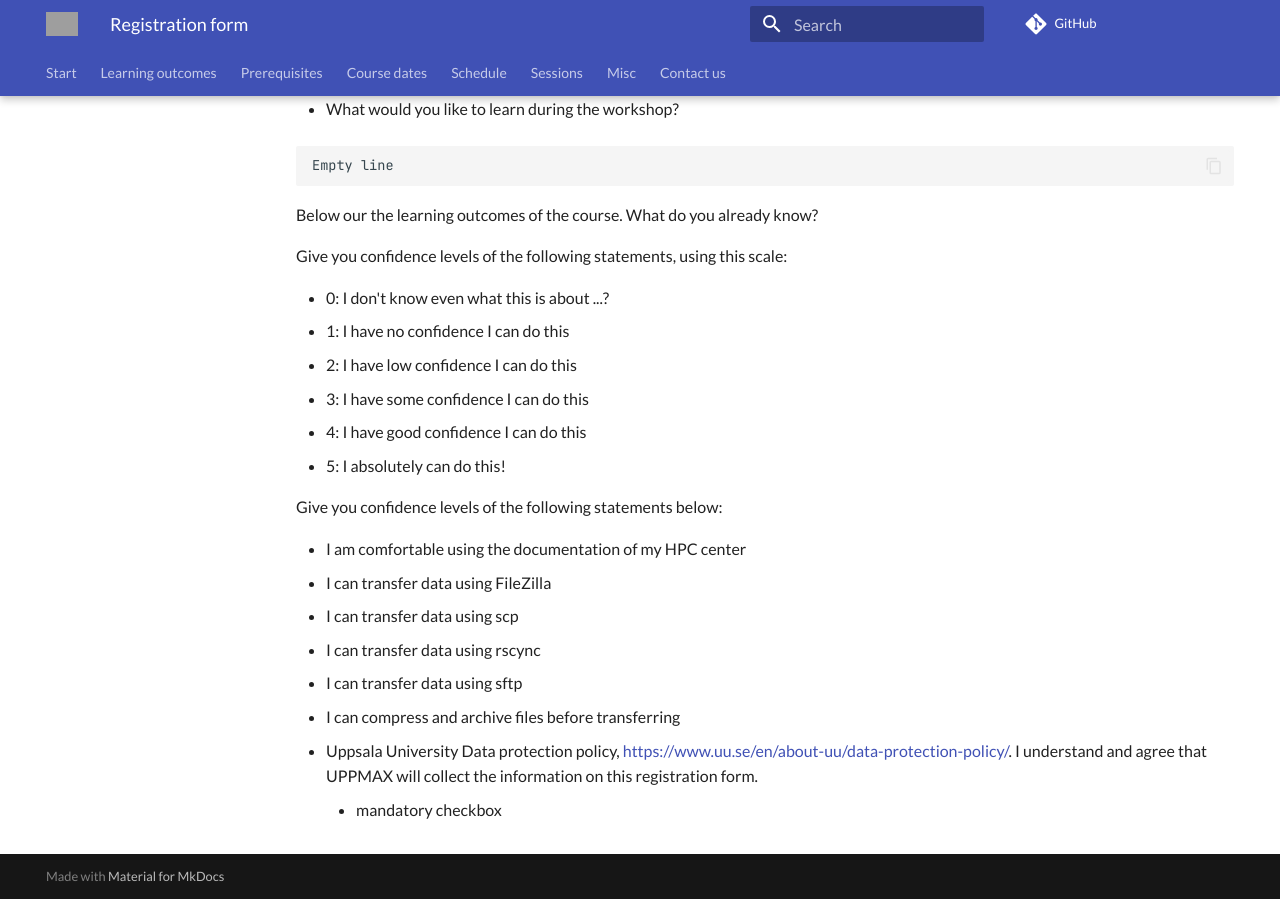
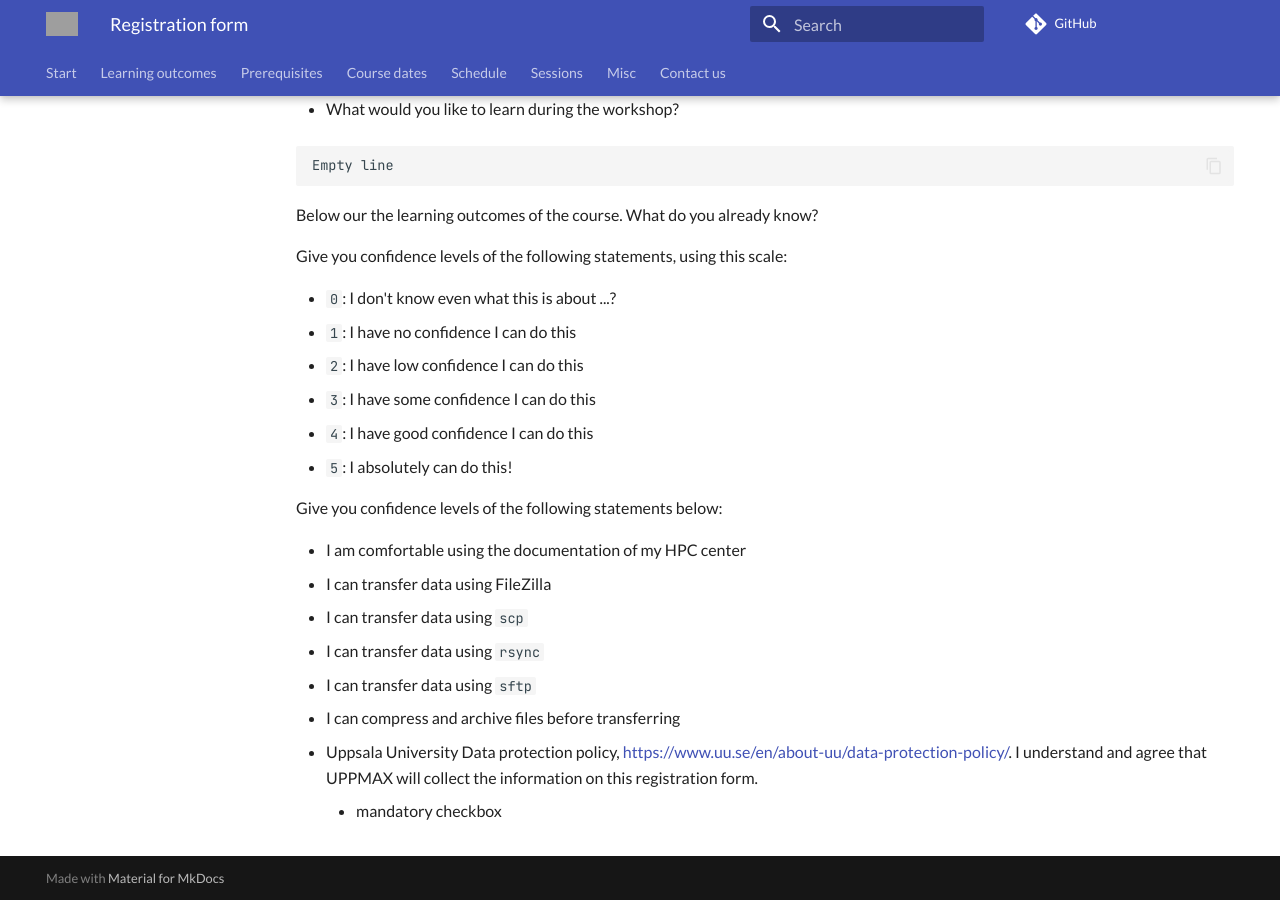
Before and after one commit to UPPMAX/naiss_file_transfer_course, an MkDocs documentation site: the page built from docs/communication/registration_form.md, in a window 1280 px wide and 900 px high, scrolled down 1178 px. Built offline with MkDocs 1.6.1 and Material for MkDocs 9.7.7, drawn with Linux system fonts in a browser that asks for light colours; comment, search, counter and statistics services are not loaded; grey boxes are pictures that could not be loaded.

Commit message:
Fix spelling

```diff
--- a/docs/communication/registration_form.md
+++ b/docs/communication/registration_form.md
@@ -67,20 +67,20 @@ What do you already know?
 Give you confidence levels of the following statements,
 using this scale:
 
-- 0: I don't know even what this is about ...?
-- 1: I have no confidence I can do this
-- 2: I have low confidence I can do this
-- 3: I have some confidence I can do this
-- 4: I have good confidence I can do this
-- 5: I absolutely can do this!
+- `0`: I don't know even what this is about ...?
+- `1`: I have no confidence I can do this
+- `2`: I have low confidence I can do this
+- `3`: I have some confidence I can do this
+- `4`: I have good confidence I can do this
+- `5`: I absolutely can do this!
 
 Give you confidence levels of the following statements below:
 
 - I am comfortable using the documentation of my HPC center
 - I can transfer data using FileZilla
-- I can transfer data using scp
-- I can transfer data using rscync
-- I can transfer data using sftp
+- I can transfer data using `scp`
+- I can transfer data using `rsync`
+- I can transfer data using `sftp`
 - I can compress and archive files before transferring
 
 - Uppsala University Data protection policy, <https://www.uu.se/en/about-uu/data-protection-policy/>.
```
Also changed, not shown: .wordlist.txt.
